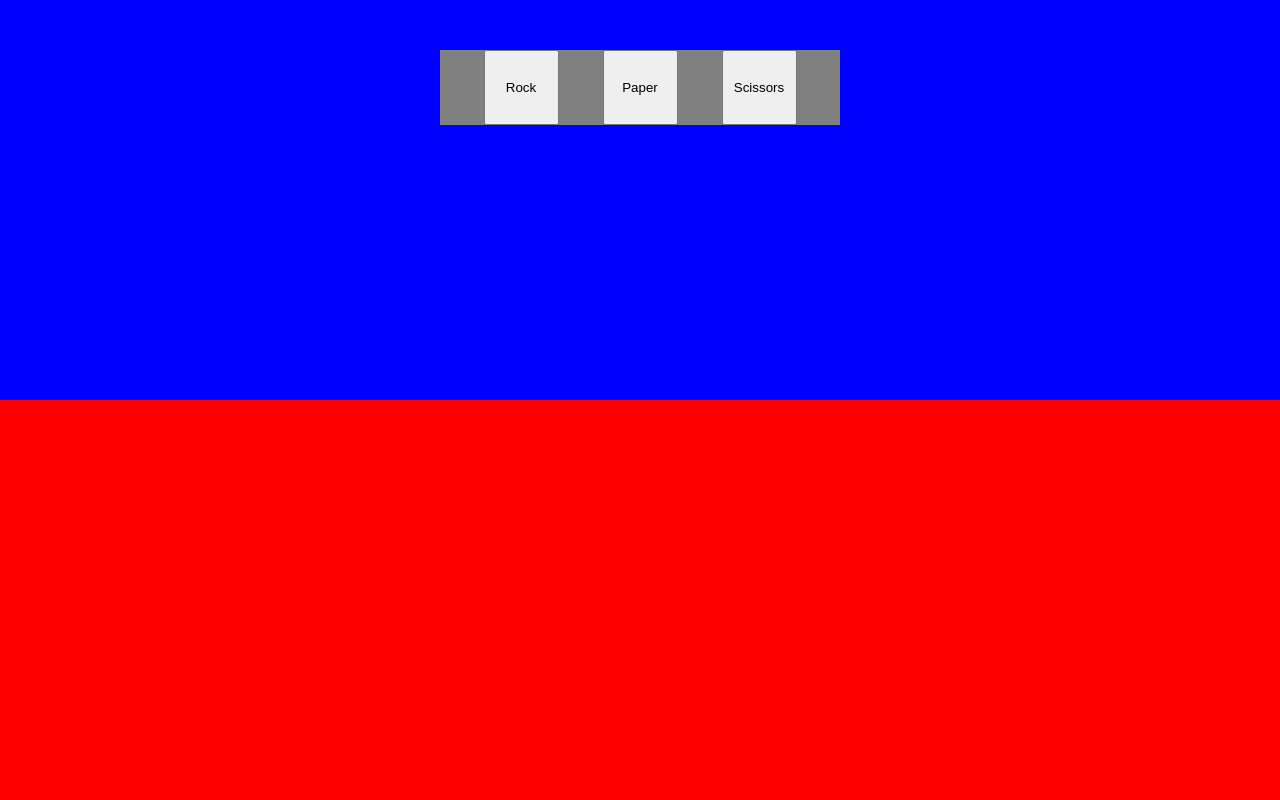
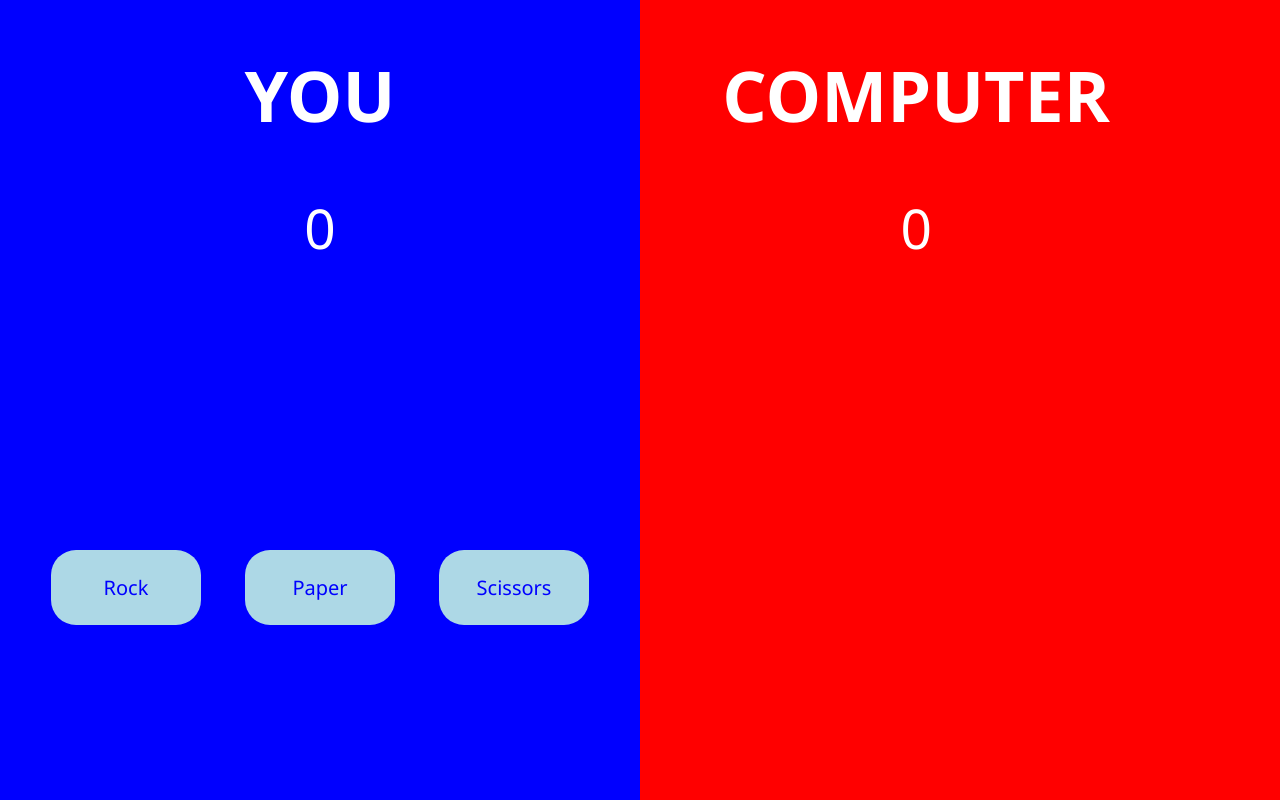
Before and after one commit to OrdiGe/Rock-paper-scissors, a plain HTML site: page index.html in a window 1280 px wide. Drawn offline with Linux system fonts and the light colour scheme.

Commit message:
Layout veranderd en computerBox ingevuld

```diff
--- a/index.html
+++ b/index.html
@@ -10,6 +10,10 @@
 <body>
     <div id="main">
         <div id="playerBox">
+            <div id="playerTitle">
+                <h1>YOU</h1>
+                <p id="playerScore">0</p>
+            </div>
             <div class="buttonsContainer">
                 <button id="rock" class="buttons">Rock</button>
                 <button id="paper" class="buttons">Paper</button>
@@ -18,6 +22,10 @@
             <p id="rpsText"></p>
         </div>
         <div id="computerBox">
+            <div id="computerTitle">
+                <h1>COMPUTER</h1>
+                <p id="computerScore">0</p>
+            </div>
             <p id="compText"></p>
         </div>
     </div>
--- a/style.css
+++ b/style.css
@@ -18,41 +18,91 @@ p {
 }
 
 #playerBox {
-    height: 50%;
-    width: auto;
-    top: 0;
+    height: 100vh;
+    width: 50%;
+    left: 0;
+    float: left;
     background-color: blue;
     display: block;
 }
 
 #computerBox {
-    height: 50%;
-    width: auto;
-    bottom: 0;
+    height: 100vh;
+    width: 50%;
+    right: 0;
+    float: right;
     background-color: red;
     display: block;
 }
 
+#playerTitle {
+    color: white;
+    font-family: 'Segoe UI', Tahoma, Geneva, Verdana, sans-serif;
+    width: 300px;
+    top: calc(7,5% - (94px / 2));
+    left: calc(25% - (300px / 2));
+    text-align: center;
+    position: absolute;
+}
+
+#playerTitle h1 {
+    font-size: 70px;
+}
+
+#playerTitle p {
+    font-size: 55px
+}
+
+#computerTitle {
+    color: white;
+    font-family: 'Segoe UI', Tahoma, Geneva, Verdana, sans-serif;
+    top: calc(7,5% - (94px / 2));
+    right: calc(25% - (300px / 2));
+    text-align: center;
+    position: absolute;
+}
+
+#computerTitle h1 {
+    font-size: 70px;
+}
+
+#computerTitle p {
+    font-size: 55px
+}
+
 .buttonsContainer {
-    background-color: grey;
-    width: 400px;
+    /*background-color: grey;*/
+    width: 700px;
     height: 75px;
-    top: 50px;
-    left: calc(50% - (400px / 2));
+    bottom: 175px;
+    left: calc(25% - (700px / 2));
     position: absolute;
     text-align: center;
 }
 
 .buttons {
-    width: 75px;
+    background-color: lightblue;
+    color: blue;
+    font-family: 'Segoe UI', Tahoma, Geneva, Verdana, sans-serif;
+    width: 150px;
     height: 75px;
     margin: 0px 20px;
+    border-radius: 25px;
+    padding: 20px;
+    font-size: 20px;
+    border: none;
+    text-align: center;
+    text-decoration: none;
+    display: inline-block;
 }
 
 #rpsText {
-    top: 200px;
-    width: 100%;
-    padding: 70px 0;
+    color: white;
+    font-family: 'Segoe UI', Tahoma, Geneva, Verdana, sans-serif;
+    top: calc(50% - (80px / 2));
+    left: calc(25% - (300px / 2));
+    width: 300px;
+    font-size: 60px;
     text-align: center;
     position: absolute;
 }
```
